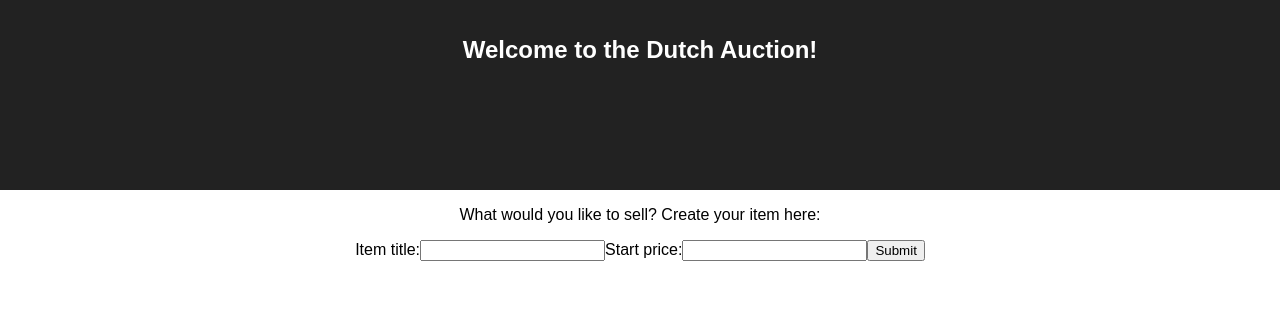
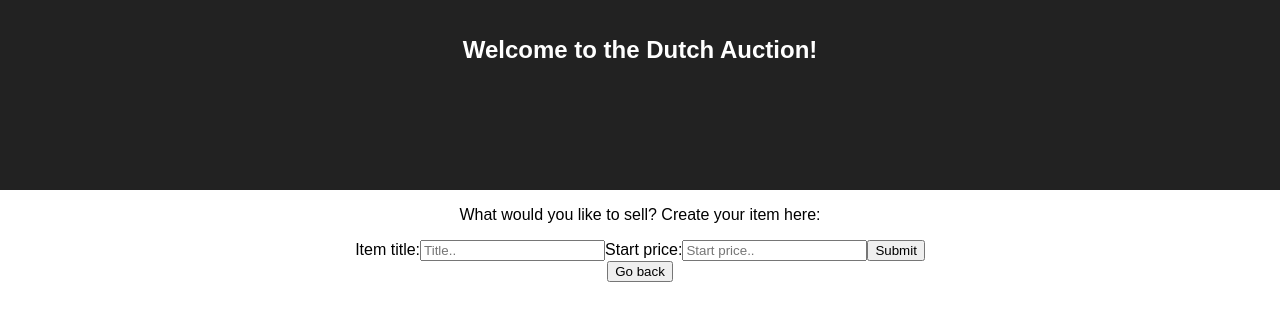
Before and after one commit to Samparkyn/dutch-auction, a React (Create React App) app: page /sell in a window 1280 px wide. Shown: the top 320 px of the page. Built offline with nearby package versions, Linux system fonts and the light colour scheme.

Commit message:
Add functionality to add newItem from seller page & pass props

```diff
--- a/src/App.js
+++ b/src/App.js
@@ -26,7 +26,9 @@ export default class App extends Component {
            exact path="/buy"
            render={(props) => ( <Buyer {...this.props} />)}
           />
-          <Route exact path="/sell" component={Seller} />
+          <Route
+            exact path="/sell"
+            render={(props) => ( <Seller {...this.props} />)} />
         </div>
       </Router>
     </div>
--- a/src/AppState.js
+++ b/src/AppState.js
@@ -2,7 +2,7 @@ import React, { Component } from 'react';
 
 class AppState extends Component {
     state = {
-     auctions: ['auction1'],
+     auctionItems: [],
      auctionTime: 5
     };
 
--- a/src/components/itemsList/itemsList.jsx
+++ b/src/components/itemsList/itemsList.jsx
@@ -4,14 +4,12 @@ import { Link } from 'react-router-dom'
 export class ItemsList extends Component {
 
   render() {
-    const auctionItems = this.props.appState.auctions;
+    const auctionItems = this.props.appState.auctionItems;
     const items = auctionItems.map((item, index) => <li key={index}>{item}</li>)
     return (
       <div className="item__container">
         <ul>
-          {
-            items
-          }
+          { items }
         </ul>
       </div>
     )
--- a/src/pages/buyer/buy.jsx
+++ b/src/pages/buyer/buy.jsx
@@ -13,6 +13,9 @@ export const Buyer = (props) => {
         <Link className="btn__link" to="/finished-auctions">
           <button className="btn">Show me</button>
         </Link>
+        <Link className="btn__link" to="/">
+          <button className="btn">Go back</button>
+        </Link>
       </div>
     </div>
   )
--- a/src/pages/seller/sell.jsx
+++ b/src/pages/seller/sell.jsx
@@ -1,23 +1,62 @@
-import React from 'react'
+import React, { Component } from 'react'
 import { Link } from 'react-router-dom'
 
-export const Seller = () => {
+export class Seller extends Component {
+  state = {
+    itemTitle: '',
+    startPrice: ''
+  }
+
+  addItem = (e) => {
+    e.preventDefault();
+    const newItem = [
+      this.state.itemTitle,
+      this.state.startPrice
+
+    ];
+
+
+    // this.props.setAppState({
+    //   auctionItems: [...this.props.appState.auctionItems, newItem[0]]
+    // });
+    this.props.setAppState(prevState => ({
+      auctionItems: [...prevState.auctionItems, newItem]
+  }))
+    console.log('seller page new item', newItem)
+  }
+
+  render() {
+    const { itemTitle, startPrice } = this.state
+
     return (
       <div className="seller">
         <p className="seller__text">What would you like to sell? Create your item here: </p>
-      <div className="items__form__container">
-        <form>
+        <div className="newItem__form__container">
+          <form onSubmit={this.addItem}>
             <label>
               Item title:
-            <input type="text" />
+              <input
+                type="text"
+                name="title"
+                onChange={(e) => this.setState({ itemTitle: e.target.value })}
+                placeholder="Title..">
+              </input>
             </label>
             <label>
               Start price:
-            <input type="text" />
+              <input type="text"
+              name="price"
+              onChange={(e) => this.setState({ startPrice: e.target.value })}
+              placeholder="Start price..">
+              </input>
             </label>
             <input type="submit" value="Submit" />
           </form>
         </div>
+        <Link className="btn__link" to="/">
+          <button className="btn">Go back</button>
+        </Link>
       </div>
     )
   }
+}
```
Lines whose indentation alone changed are shown as unchanged.
